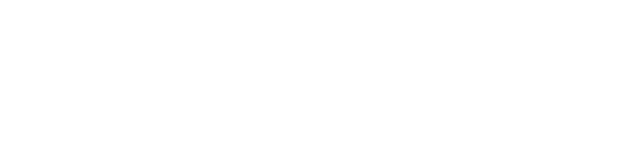
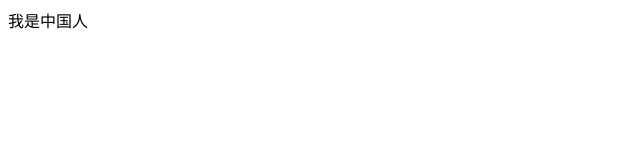
Before and after one commit to lixinjie111/webstorm, a plain HTML site: page index.html in a window 1280 px wide. Shown: the whole page, without its empty margins (0-640 px from the left). Drawn offline with Linux system fonts and the light colour scheme.

Commit message:
webstorm的第二次提交

```diff
--- a/index.html
+++ b/index.html
@@ -5,6 +5,6 @@
     <title>Title</title>
 </head>
 <body>
-
+我是中国人
 </body>
 </html>
```
